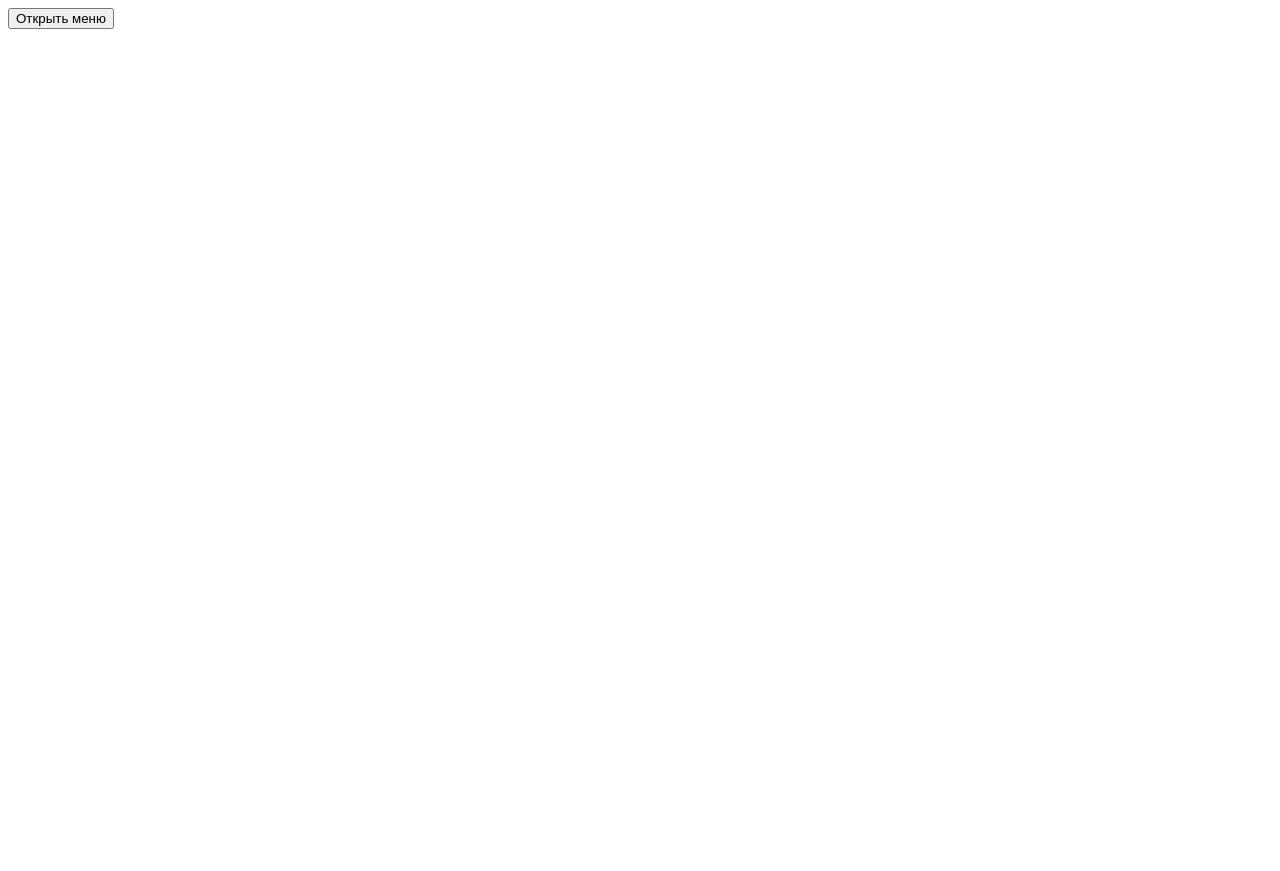
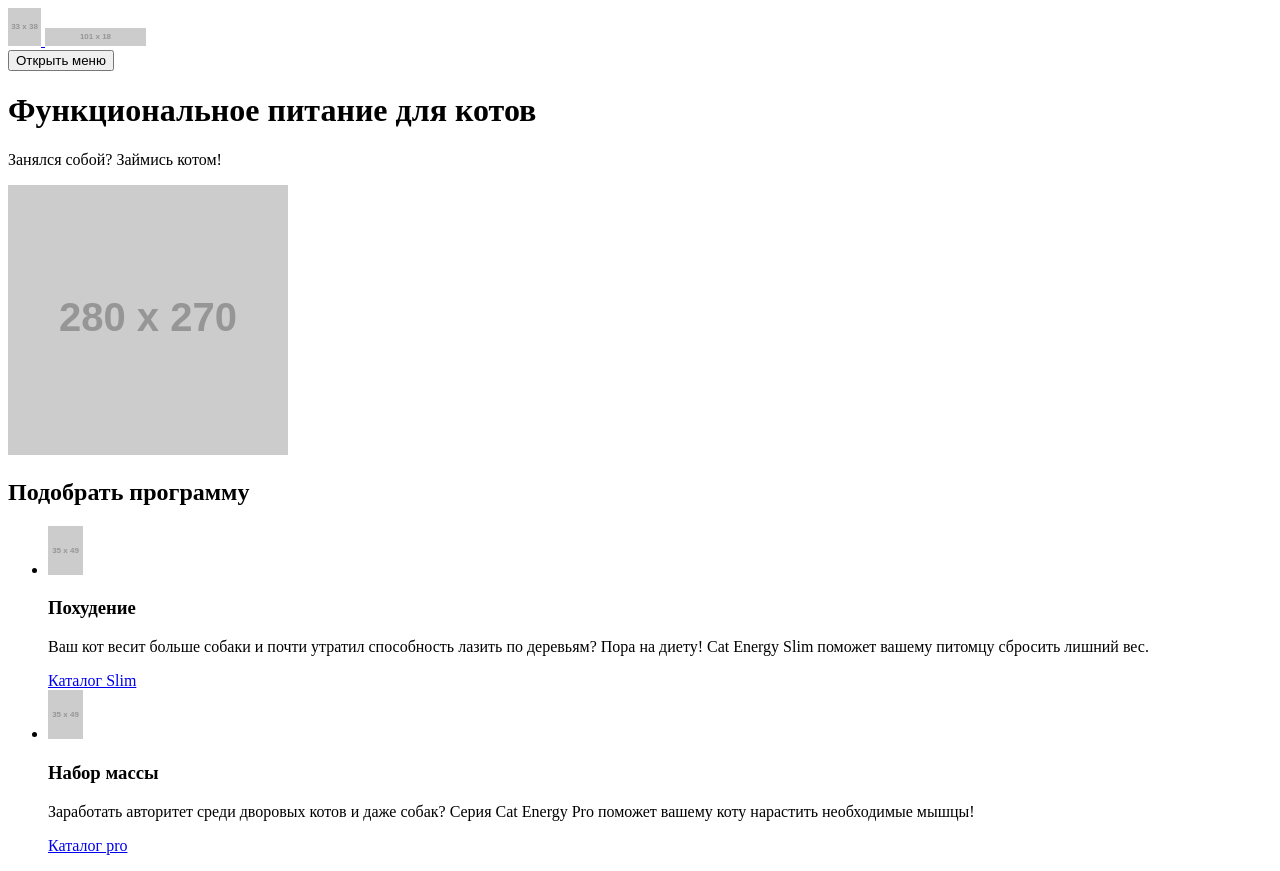
Before and after one commit to Terranru/548353-cat-energy, a website: page source/index.html in a window 1280 px wide. Before the commit the page ends 800 px from the top, so only its background shows below. Drawn offline with Linux system fonts and the light colour scheme; placeholder pictures from the web are drawn by us.

Commit message:
index with section catalogs

```diff
--- a/source/index.html
+++ b/source/index.html
@@ -6,11 +6,41 @@
   </head>
   <body>
 <header class="page-header">
+  <a href="/" class="page-header__logo">
+    <img class="page-header__logo-image-cat" src="http://placehold.it/33x38" alt=""/>
+  </a>
+  <img class="page-header__logo-image-cat-energy" src="http://placehold.it/101x18" alt="CAT ENERGY"/>
 	<nav class="main-nav">
 		<button class="main-nav__toggle" type="button">Открыть меню</button>
 	</nav>
 
 </header>
+<main class="page-main">
+  <h1 class="page-main__h1">Функциональное питание для котов</h1>
+  <p class="page-main__p">Занялся собой? Займись котом!</p>
+  <img src="http://placehold.it/280x270" alt="Функциональное питание для котов">
+
+<section class="catalogs">
+  <h2 class="catalogs-title catalogs-title--green">Подобрать программу</h2>
+  <ul class="catalogs-items">
+    <li>
+      <img class="catalogs-item__logo-image-cat" src="http://placehold.it/35x49" alt="Похудение"/>
+      <h3 class="catalogs-item__title">Похудение</h3>
+      <p class="catalogs-item__text">Ваш кот весит больше собаки и почти утратил способность лазить по деревьям?
+       Пора на диету! Cat Energy Slim поможет вашему питомцу сбросить лишний вес.</p>
+       <a class="catalogs-item__link" href="catalog.html">Каталог Slim</a>
+    </li>
+    <li>
+       <img class="catalogs-item__logo-image-cat" src="http://placehold.it/35x49" alt="Набор массы"/>
+      <h3 class="catalogs-item__title">Набор массы</h3>
+      <p class="catalogs-item__text">Заработать авторитет среди дворовых котов и даже собак?
+Серия Cat Energy Pro поможет вашему коту нарастить необходимые мышцы!</p>
+       <a class="catalogs-item__link" href="catalog.html">Каталог pro</a>
+    </li>
+  </ul>
+</section>
+
+</main>
 
 <footer>
 
```
